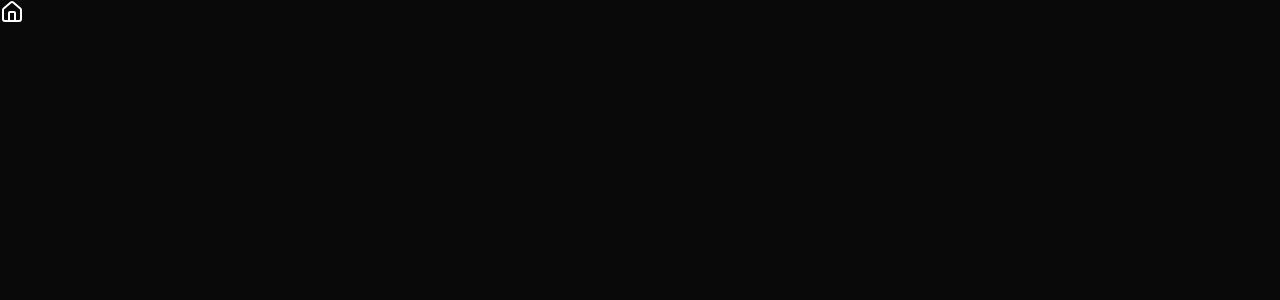
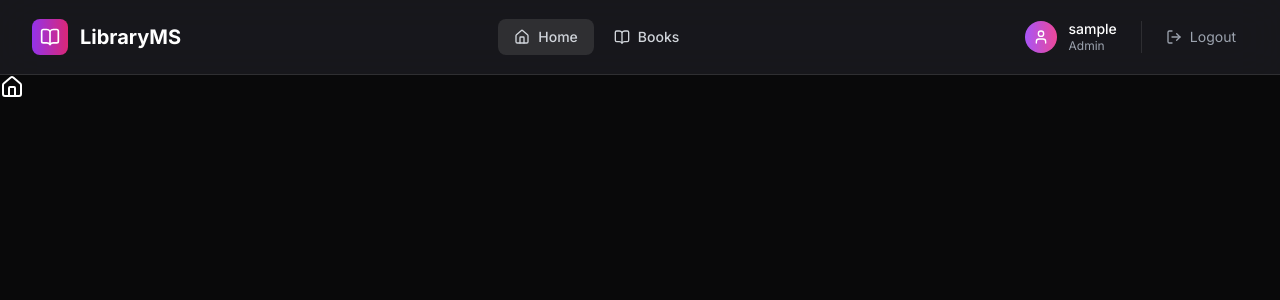
Before and after one commit to Abbas-shah10/library-management, a React (Vite) app in the folder frontend/: page / in a window 1280 px wide. Shown: the top 300 px of the page. Built offline with nearby package versions, Linux system fonts and the light colour scheme; sample sign-in values are in the browser's storage.

Commit message:
just add topbar

```diff
--- a/frontend/src/_root/RootLayout.tsx
+++ b/frontend/src/_root/RootLayout.tsx
@@ -10,7 +10,7 @@ const RootLayout = () => {
   }
 
   return (
-    <div className="w-full md:flex">
+    <div className="w-full md:flex flex-col">
       <TopBar />
 
       <section className="flex flex-1 h-full">
--- a/frontend/src/components/Topbar.tsx
+++ b/frontend/src/components/Topbar.tsx
@@ -1,8 +1,10 @@
-import { Link, useNavigate } from "react-router-dom";
+import { Link, NavLink, useLocation, useNavigate } from "react-router-dom";
 import { logoutUser } from "../api/authApi";
 import useAuthStore from "../store/authStore";
+import { Home, BookOpen, LogOut, User } from "lucide-react";
 
 const TopBar = () => {
+  const { pathname } = useLocation();
   const { user, refreshToken, logout } = useAuthStore();
   const navigate = useNavigate();
 
@@ -15,31 +17,71 @@ const TopBar = () => {
   };
 
   return (
-    <section className="topbar">
-      <div className="flex-between py-4 px-5">
-        <Link to="/" className="flex gap-3 items-center">
-          <img
-            src="/assets/images/logo.svg"
-            alt="logo"
-            width={130}
-            height={325}
-          />
+    <header className="sticky top-0 z-50 w-full border-b border-white/10 bg-dark-2/80 backdrop-blur-xl">
+      <div className="flex items-center justify-between px-4 md:px-8 py-3 max-w-7xl mx-auto">
+        {/* Logo */}
+        <Link to="/" className="flex items-center gap-3 group">
+          <div className="bg-gradient-to-r from-purple-600 to-pink-600 p-2 rounded-lg group-hover:scale-105 transition-transform duration-200">
+            <BookOpen className="w-5 h-5 text-white" />
+          </div>
+          <span className="text-xl font-bold text-white hidden sm:block">
+            LibraryMS
+          </span>
         </Link>
 
-        <div className="flex gap-4">
-          <button onClick={handleLogout}>
-            <img src="/assets/icons/logout.svg" alt="logout" />
+        {/* Navigation */}
+        <nav className="hidden md:flex items-center gap-1">
+          <NavLink
+            to="/"
+            className={`${pathname ? "bg-white/10" : ""} flex items-center gap-2 px-4 py-2 rounded-lg text-gray-300 hover:text-white hover:bg-white/10 transition-all duration-200`}
+          >
+            <Home className="w-4 h-4" />
+            <span className="text-sm font-medium">Home</span>
+          </NavLink>
+          <Link
+            to="/books"
+            className="flex items-center gap-2 px-4 py-2 rounded-lg text-gray-300 hover:text-white hover:bg-white/10 transition-all duration-200"
+          >
+            <BookOpen className="w-4 h-4" />
+            <span className="text-sm font-medium">Books</span>
+          </Link>
+        </nav>
+
+        {/* Right side */}
+        <div className="flex items-center gap-3">
+          {/* Profile */}
+          <Link
+            to={`/profile/${user?.id}`}
+            className="flex items-center gap-3 px-3 py-2 rounded-lg hover:bg-white/10 transition-all duration-200 group"
+          >
+            <div className="w-8 h-8 rounded-full bg-gradient-to-r from-purple-500 to-pink-500 flex items-center justify-center">
+              <User className="w-4 h-4 text-white" />
+            </div>
+            <div className="hidden sm:block text-left">
+              <p className="text-sm font-medium text-white leading-tight">
+                {user?.username || "User"}
+              </p>
+              <p className="text-xs text-gray-400 capitalize">
+                {user?.role || "Member"}
+              </p>
+            </div>
+          </Link>
+
+          {/* Divider */}
+          <div className="w-px h-8 bg-white/10" />
+
+          {/* Logout */}
+          <button
+            onClick={handleLogout}
+            className="flex items-center gap-2 px-3 py-2 rounded-lg text-gray-400 hover:text-red-400 hover:bg-red-500/10 transition-all duration-200 group"
+            title="Logout"
+          >
+            <LogOut className="w-4 h-4 group-hover:rotate-180 transition-transform duration-300" />
+            <span className="hidden sm:block text-sm">Logout</span>
           </button>
-          <Link to={`/profile/${user?.id}`} className="flex-center gap-3">
-            <img
-              src="/assets/icons/profile-placeholder.svg"
-              alt="profile"
-              className="h-8 w-8 rounded-full"
-            />
-          </Link>
         </div>
       </div>
-    </section>
+    </header>
   );
 };
 
```
